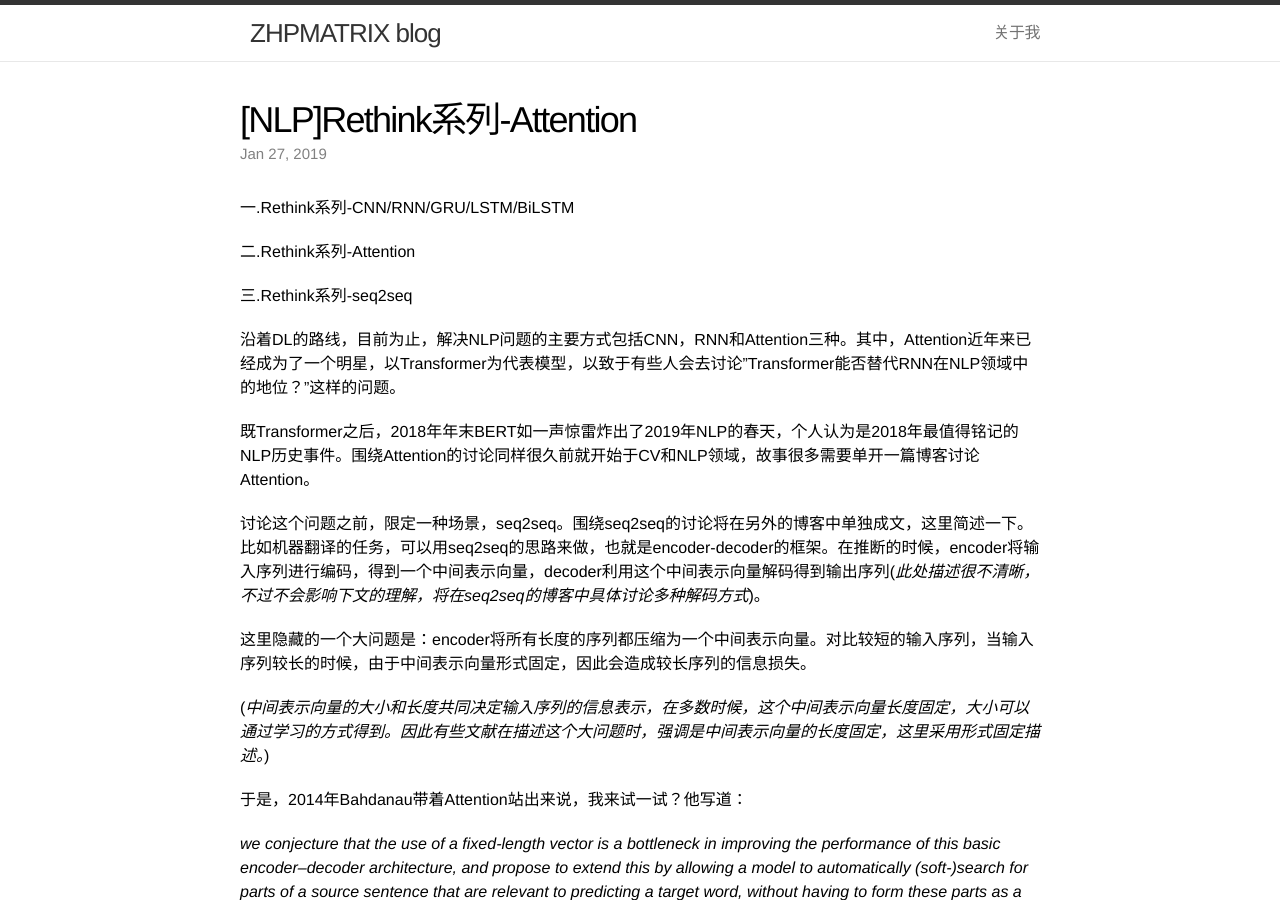
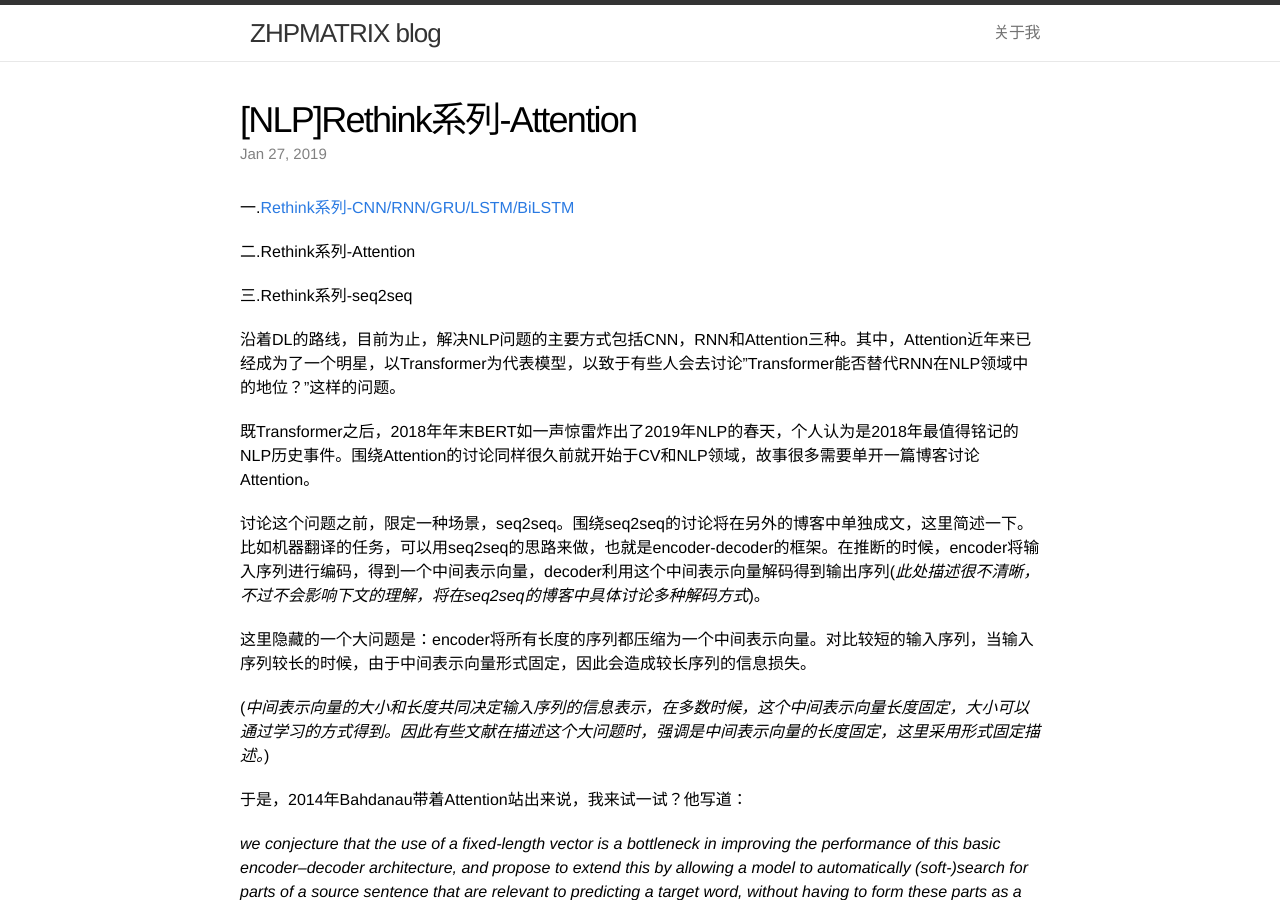
Before and after one commit to zhpmatrix/zhpmatrix.github.io, a Jekyll site: the page built from _posts/2019-02-01-NLP-rethinking-attention.md, in a window 1280 px wide and 900 px high. Built offline with Jekyll 4.4.1, drawn with Linux system fonts in a browser that asks for light colours; comment, search, counter and statistics services are not loaded; part of the change alters nothing that is shown.

```diff
--- a/_posts/2019-02-01-NLP-rethinking-attention.md
+++ b/_posts/2019-02-01-NLP-rethinking-attention.md
@@ -6,7 +6,7 @@ date: 2019-01-27 18:00:00
 mathjax: true
 ---
 
-一.Rethink系列-CNN/RNN/GRU/LSTM/BiLSTM
+一.[Rethink系列-CNN/RNN/GRU/LSTM/BiLSTM](https://zhpmatrix.github.io/2019/01/27/NLP-rethinking-base-blocks/)
 
 二.Rethink系列-Attention
 
```
